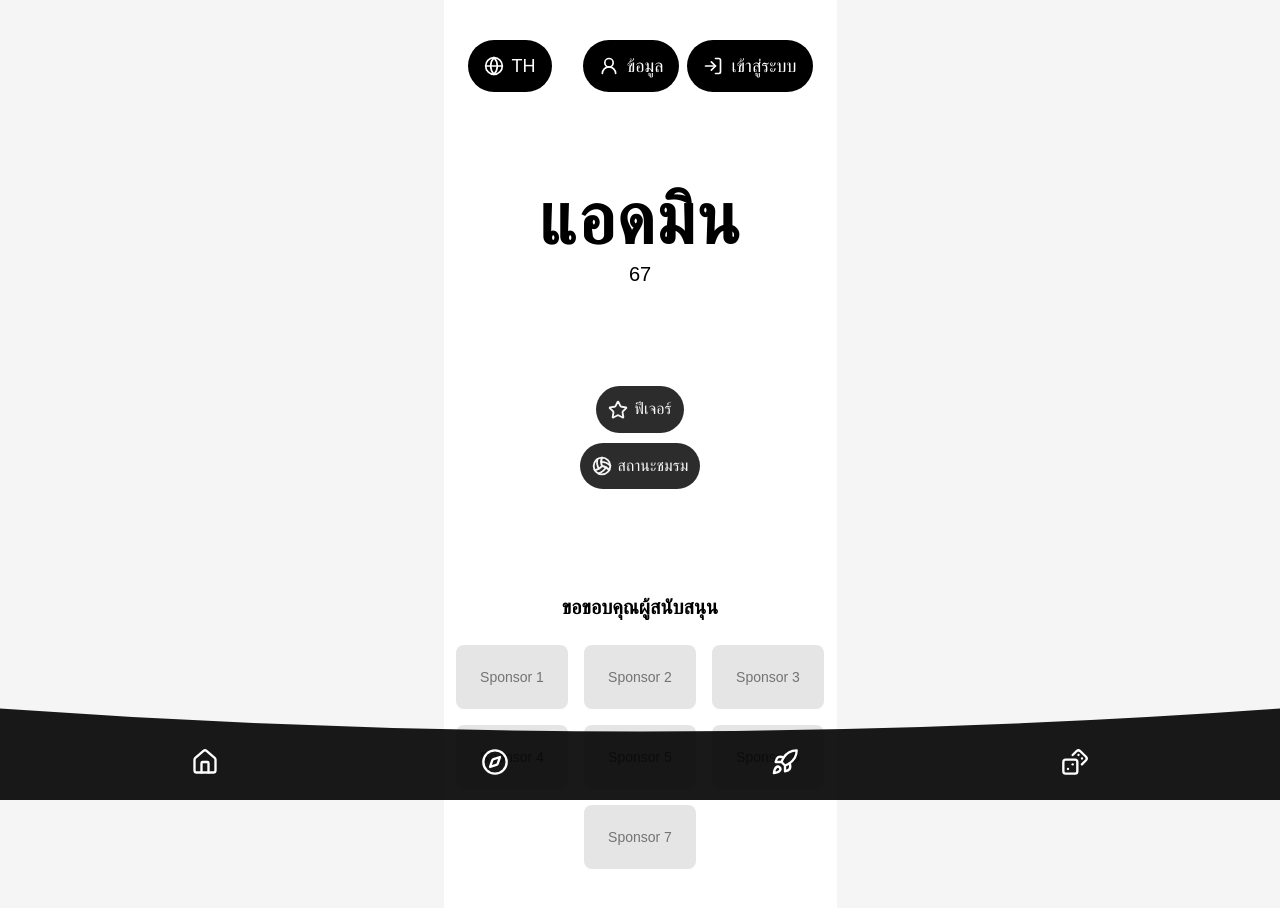
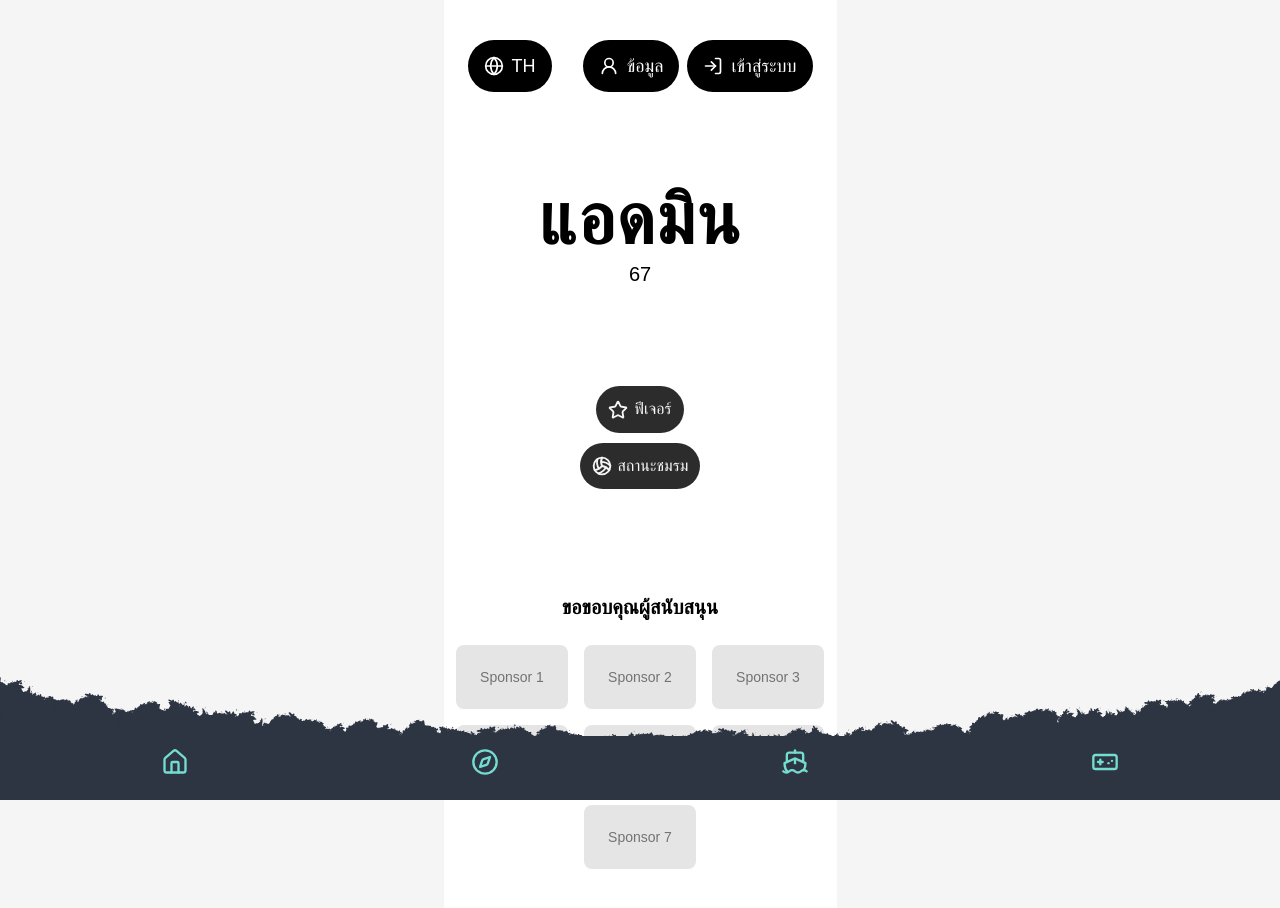
Before and after one commit to IT-Vishnu24th/vishnu24th-website, a Next.js app: page /admin in a window 1280 px wide. Shown: the top 908 px of the page. Built offline with nearby package versions, Linux system fonts and the light colour scheme; no server answers.

Commit message:
style : final ui style

```diff
--- a/src/components/NavigationFooter.tsx
+++ b/src/components/NavigationFooter.tsx
@@ -1,8 +1,9 @@
 "use client"
 
-import { Home, Compass, Rocket, Dices } from "lucide-react"
+import { Home, Compass, Ship, Gamepad, ShieldCheck } from "lucide-react"
 import { useRouter, usePathname } from "next/navigation"
-import { useRef, useState } from "react"
+import { useRef, useState, useEffect } from "react"
+import Image from "next/image"
 
 export default function FooterNavigation() {
   const router = useRouter()
@@ -10,12 +11,39 @@ export default function FooterNavigation() {
 
   const [holdItem, setHoldItem] = useState<string | null>(null)
   const timerRef = useRef<NodeJS.Timeout | null>(null)
+  const [isAdmin, setIsAdmin] = useState(false)
+
+  // เช็ค role ของ user ปัจจุบัน ว่าเป็น admin ไหม
+  useEffect(() => {
+    let cancelled = false
+
+    const fetchRole = async () => {
+      try {
+        const res = await fetch("/api/users/me")
+        if (!res.ok) return
+
+        const { data } = await res.json()
+        if (!cancelled && data?.role === "admin") {
+          setIsAdmin(true)
+        }
+      } catch (err) {
+        console.error("Failed to fetch user role:", err)
+      }
+    }
+
+    fetchRole()
+
+    return () => {
+      cancelled = true
+    }
+  }, [])
 
   const menus = [
     { name: "Home", icon: Home, path: "/" },
     { name: "Explore", icon: Compass, path: "/explore" },
-    { name: "Ranking", icon: Rocket, path: "/ranking" },
-    { name: "Game", icon: Dices, path: "/game" },
+    { name: "Ranking", icon: Ship, path: "/ranking" },
+    { name: "Game", icon: Gamepad, path: "/game" },
+    ...(isAdmin ? [{ name: "Admin", icon: ShieldCheck, path: "/admin" }] : []),
   ]
 
   // กดค้างเริ่มแสดง text
@@ -41,14 +69,13 @@ export default function FooterNavigation() {
 
   return (
     <footer className="fixed bottom-0 left-0 right-0 z-50 h-40">
-      <svg
-        viewBox="0 0 100 28"
-        preserveAspectRatio="none"
-        className="absolute bottom-0 left-0 w-full h-full"
-      >
-        <path d="M0,12 Q50,20 100,12 L100,28 L0,28 Z" fill="rgba(0,0,0,0.9)" />
-      </svg>
-      <div className="absolute bottom-0 left-0 w-full flex justify-between px-15 pb-4">
+      <Image
+        src="/navbar/navbar.svg"
+        alt="navbar"
+        fill
+        className="object-fill scale-105 translate-y-2"
+      />
+      <div className="absolute bottom-0 left-0 w-full flex justify-between px-5 pb-4 pt-1 bg-[#2D3542]">
         {menus.map((item) => {
           const Icon = item.icon
           const selected = pathname === item.path
@@ -69,7 +96,7 @@ export default function FooterNavigation() {
                 <span
                   className="
                   absolute -top-15
-                  bg-black text-white font-bold
+                  bg-[#2D3542] text-[#74DDCF] font-bold
                   text-md px-3 py-3
                   rounded-[10px]
                   shadow
@@ -82,7 +109,7 @@ export default function FooterNavigation() {
               {/* ICON */}
               <div
                 className={`px-4 py-2 rounded-full ${
-                  selected ? "bg-white text-black" : "text-white"
+                  selected ? "bg-[#74DDCF] text-black" : "text-[#74DDCF]"
                 }`}
               >
                 <Icon className="w-7 h-7" />
```
Also changed, not shown: public/navbar/navbar.svg (added).
